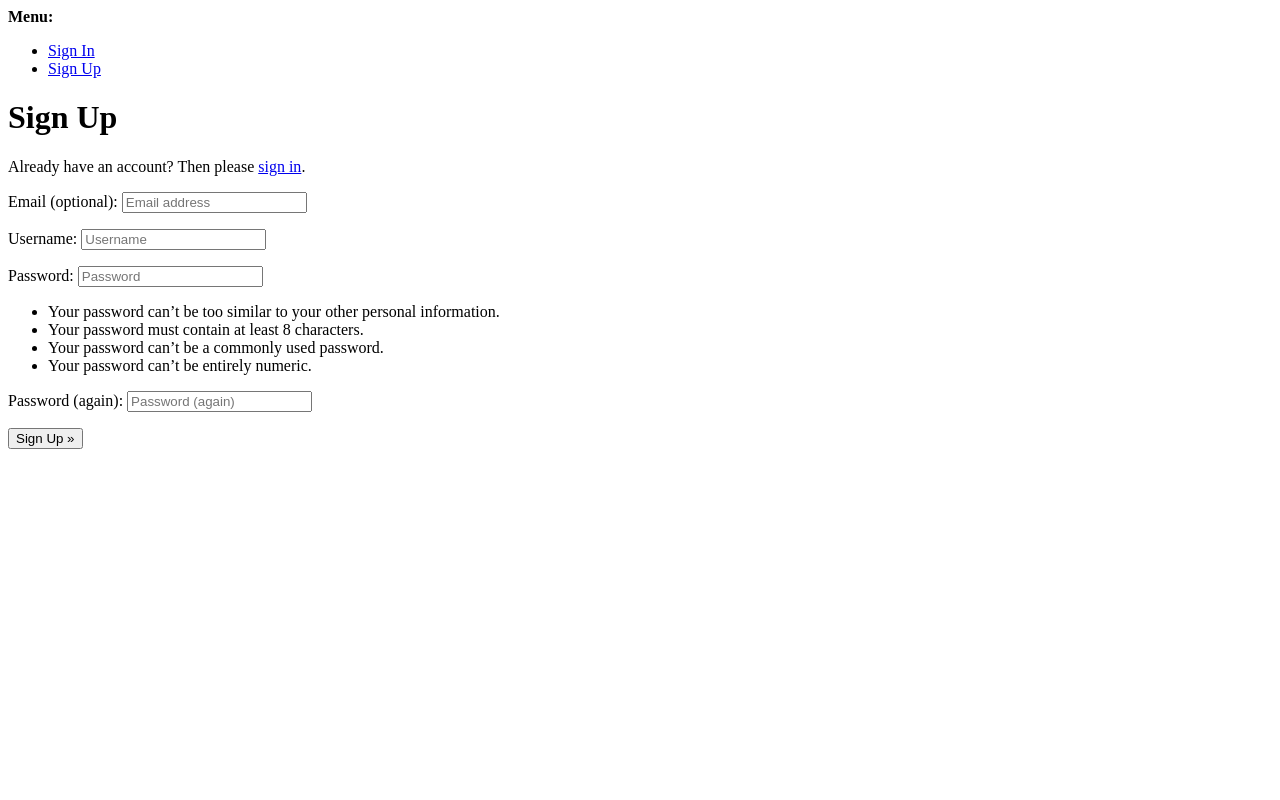
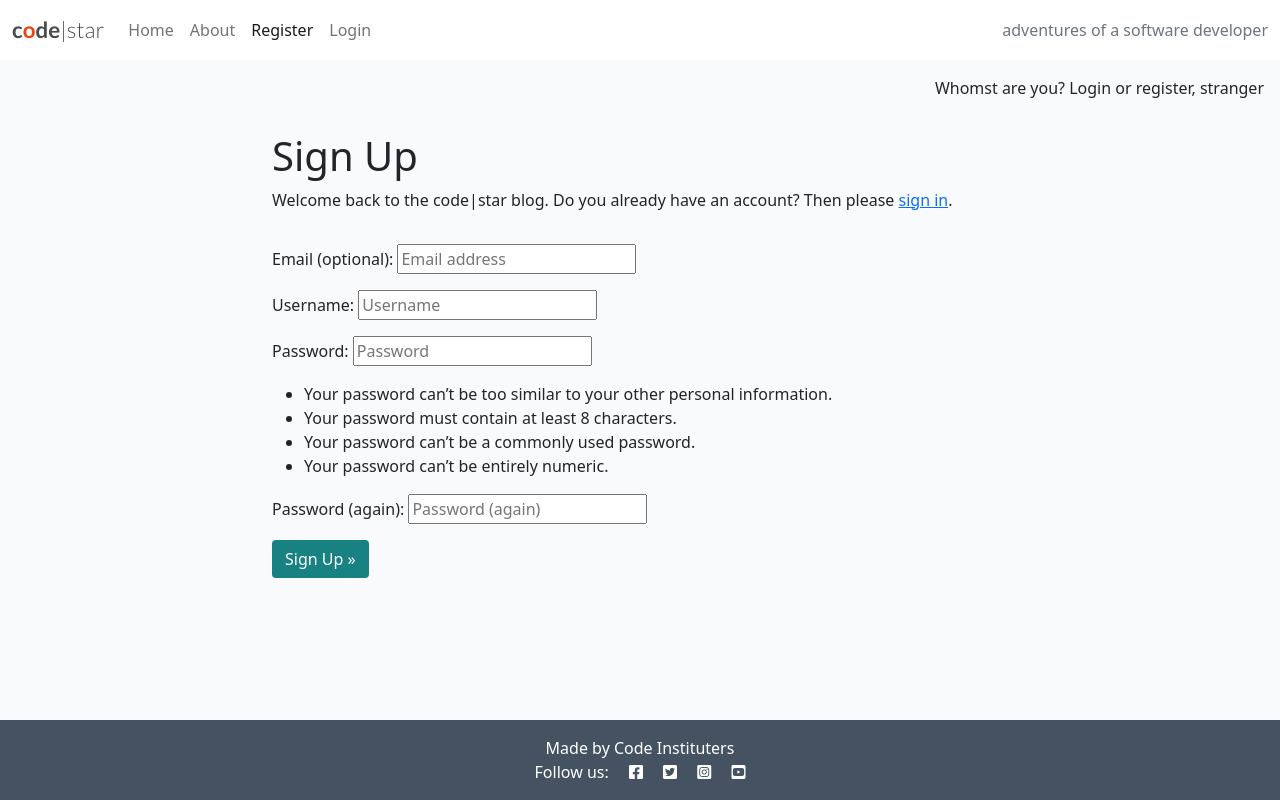
Before and after one commit to Jo-JPEG/django_blog, a Django app: page /accounts/signup/ in a window 1280 px wide. Run offline with Django 4.2, Linux system fonts and the light colour scheme.

Commit message:
add message to loggedin users and style signup page

```diff
--- a/templates/account/signup.html
+++ b/templates/account/signup.html
@@ -1,21 +1,31 @@
-{% extends "account/base.html" %}
+{% extends "base.html" %}
 
 {% load i18n %}
 
 {% block head_title %}{% trans "Signup" %}{% endblock head_title %}
 
 {% block content %}
+
+<div class="container">
+  <div class="row">
+    <div class="col-md-8 mt-3 offset-md-2">
       <h1>{% trans "Sign Up" %}</h1>
 
-<p>{% blocktrans %}Already have an account? Then please <a href="{{ login_url }}">sign in</a>.{% endblocktrans %}</p>
-
+      <p>{% blocktrans %}Welcome back to the code|star blog. Do you already have an account? Then please <a
+          href="{{ login_url }}">sign in</a>.{% endblocktrans %}</p>
+    </div>
+  </div>
+  <div class="row">
+    <div class="col-md-8 mt-3 offset-md-2">
       <form class="signup" id="signup_form" method="post" action="{% url 'account_signup' %}">
         {% csrf_token %}
         {{ form.as_p }}
         {% if redirect_field_value %}
         <input type="hidden" name="{{ redirect_field_name }}" value="{{ redirect_field_value }}" />
         {% endif %}
-  <button type="submit">{% trans "Sign Up" %} &raquo;</button>
+        <button class="btn btn-signup right" type="submit">{% trans "Sign Up" %} &raquo;</button>
       </form>
-
+    </div>
+  </div>
+  </div>
   {% endblock content %}
--- a/templates/base.html
+++ b/templates/base.html
@@ -1,5 +1,4 @@
 {% load static %}
-
 {% url 'home' as home_url %}
 {% url 'about' as about_url %}
 {% url 'account_login' as login_url %}
@@ -77,6 +76,11 @@
     </nav>
 
     <main class="flex-shrink-0 main-bg">
+        {% if user.is_authenticated %}
+        <p class="text-end m-3">Ahh, welcome {{ user }} </p>
+        {% else %}
+        <p class="text-end m-3">Whomst are you? Login or register, stranger</p>
+        {% endif %}
 
         {% block content %}
         <!-- Content Goes here -->
```
Lines whose indentation alone changed are shown as unchanged.
